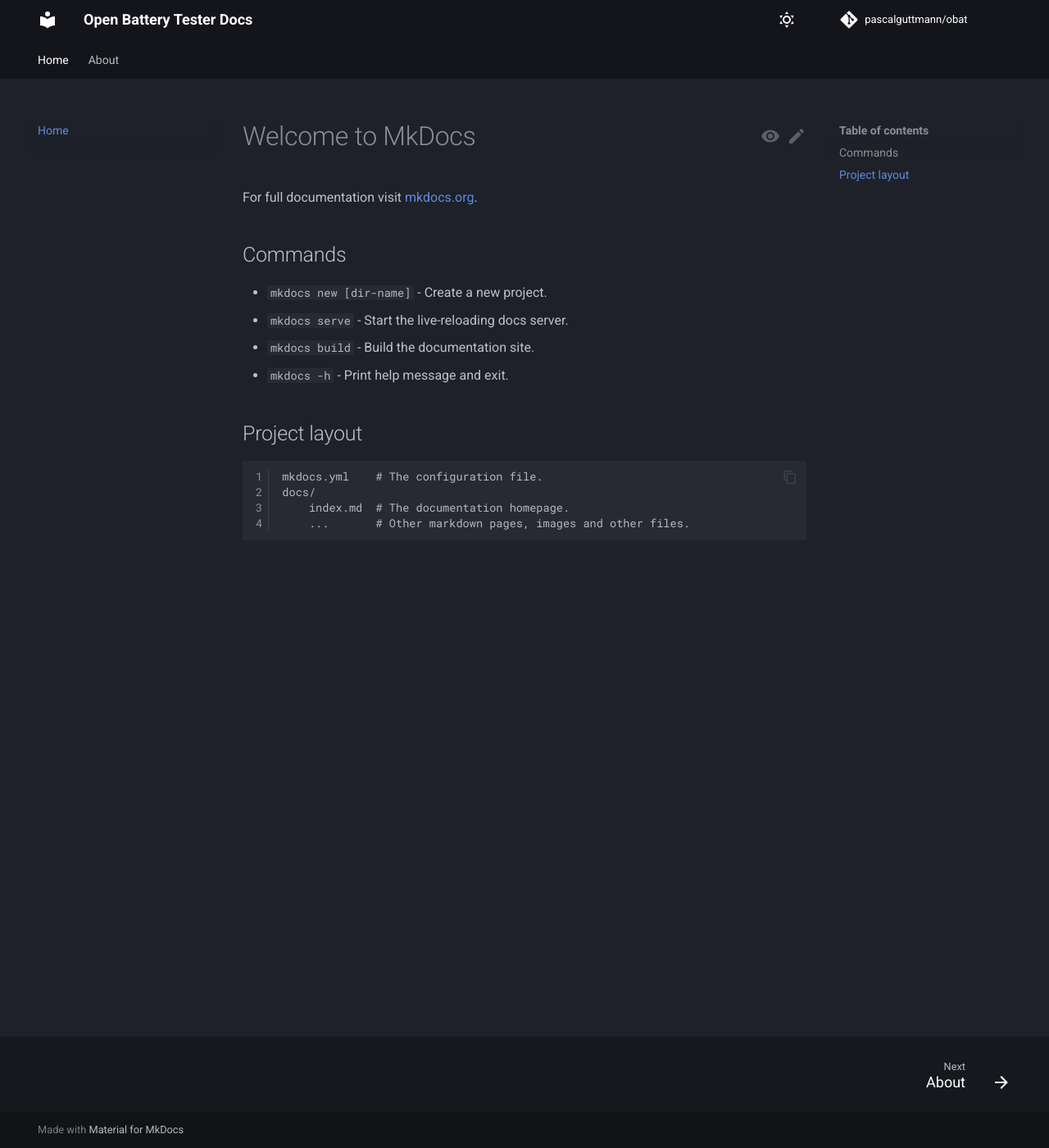
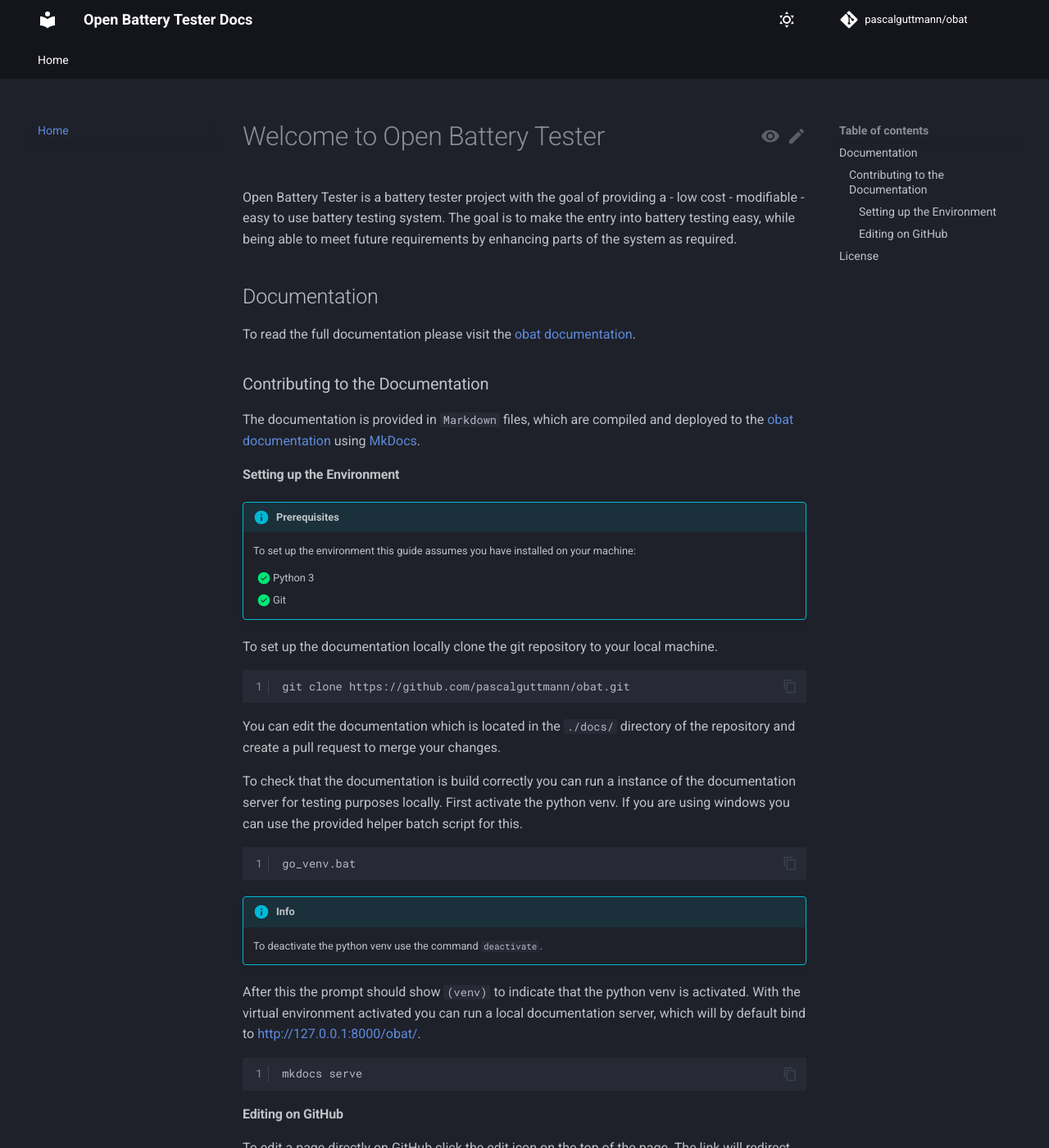
Before and after one commit to pascalguttmann/obat, an MkDocs documentation site: the page built from docs/index.md, in a window 1280 px wide and 1400 px high. Shown: the whole window at 82% size. Built offline with MkDocs 1.6.1 and Material for MkDocs 9.7.7, drawn with Linux system fonts in a browser that asks for light colours; comment, search, counter and statistics services are not loaded; some of the changed text lies outside the part shown.

Commit message:
add docs index landing page
Remove old mkdocs getting started page.

````diff
--- a/docs/index.md
+++ b/docs/index.md
@@ -1,17 +1,75 @@
-# Welcome to MkDocs
+# Welcome to Open Battery Tester
 
-For full documentation visit [mkdocs.org](https://www.mkdocs.org).
+Open Battery Tester is a battery tester project with the goal of providing a
+    - low cost
+    - modifiable
+    - easy to use
+battery testing system.
+The goal is to make the entry into battery testing easy, while being able to
+meet future requirements by enhancing parts of the system as required.
 
-## Commands
+## Documentation
 
-* `mkdocs new [dir-name]` - Create a new project.
-* `mkdocs serve` - Start the live-reloading docs server.
-* `mkdocs build` - Build the documentation site.
-* `mkdocs -h` - Print help message and exit.
+To read the full documentation please visit the [obat documentation][obat-doc].
 
-## Project layout
+### Contributing to the Documentation
 
-    mkdocs.yml    # The configuration file.
-    docs/
-        index.md  # The documentation homepage.
-        ...       # Other markdown pages, images and other files.
+The documentation is provided in `Markdown` files, which are compiled and
+deployed to the [obat documentation][obat-doc] using [MkDocs][mkdocs].
+
+#### Setting up the Environment
+
+!!! info "Prerequisites"
+    To set up the environment this guide assumes you have installed on your
+    machine:
+
+    - [x] Python 3
+    - [x] Git
+
+To set up the documentation locally clone the git repository to your local
+machine.
+
+```bash
+git clone https://github.com/pascalguttmann/obat.git
+```
+
+You can edit the documentation which is located in the `./docs/` directory of
+the repository and create a pull request to merge your changes.
+
+To check that the documentation is build correctly you can run a instance of the
+documentation server for testing purposes locally.  First activate the python
+venv. If you are using windows you can use the provided helper batch script for
+this.
+
+```bash
+go_venv.bat
+```
+
+!!! info
+    To deactivate the python venv use the command `deactivate`.
+
+After this the prompt should show `(venv)` to indicate that the python venv is
+activated. With the virtual environment activated you can run a local
+documentation server, which will by default bind to <http://127.0.0.1:8000/obat/>.
+
+```bash
+mkdocs serve
+```
+
+#### Editing on GitHub
+
+To edit a page directly on GitHub click the edit icon on the top of the page.
+The link will redirect you directly to the editing view of the source file on
+the GitHub repository.
+
+## License
+
+The project including its
+    - software
+    - documentation
+    - and other non software intellectual properties
+are distributed under the [MIT License][license].
+
+[obat-doc]: <https://pascalguttmann.github.io/obat/>
+[license]: <https://raw.githubusercontent.com/pascalguttmann/obat/main/LICENSE>
+[mkdocs]: <https://www.mkdocs.org/>
--- a/mkdocs.yml
+++ b/mkdocs.yml
@@ -5,7 +5,6 @@
 edit_uri: edit/main/docs/
 nav:
   - Home: index.md
-  - About: about.md
 plugins:
   - git-revision-date-localized:
       fallback_to_build_date: false
````
Also changed, not shown: docs/about.md (deleted, +0 -39 lines).
